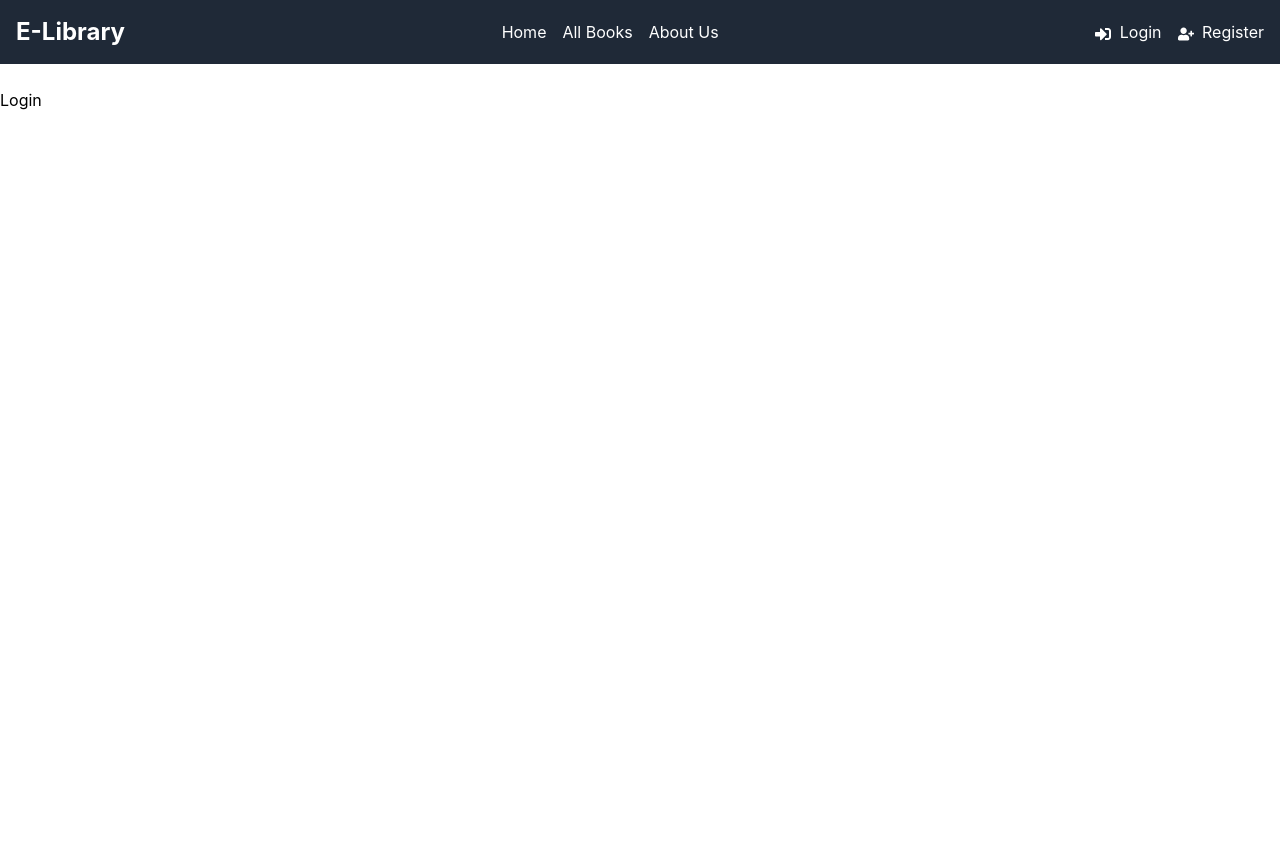
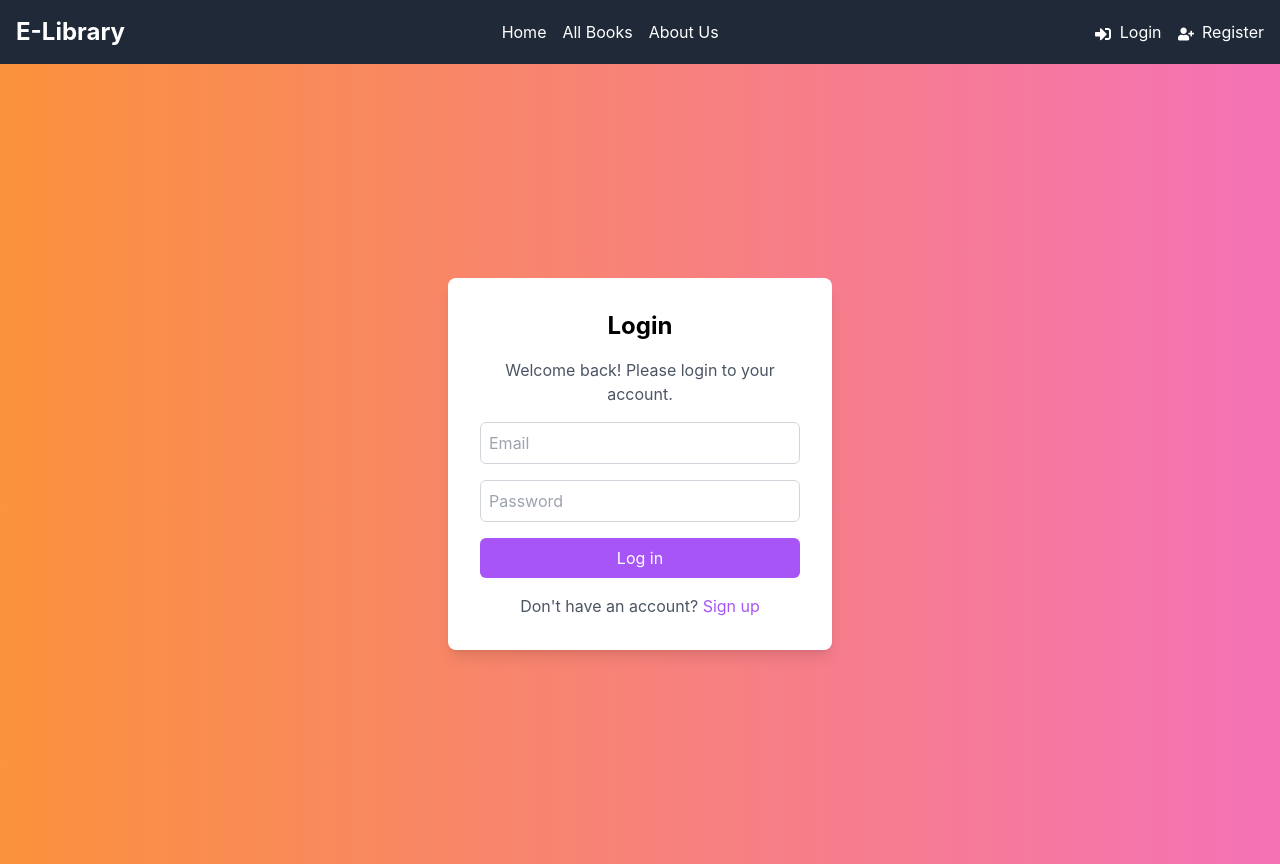
Before and after one commit to Kashyap297/swiftrut-task-7, a React (Create React App) app in the folder frontend/: page /login in a window 1280 px wide. Before the commit the page ends 800 px from the top, so only its background shows below. Built offline with nearby package versions, Linux system fonts and the light colour scheme.

Commit message:
login, register, logout done in react.

```diff
--- a/frontend/src/App.js
+++ b/frontend/src/App.js
@@ -15,7 +15,7 @@ function App() {
     <AuthProvider>
       <Router>
         <Header />
-        <div className="container mx-auto mt-6">
+        <div className="">
           <Routes>
             {/* Public Routes */}
             <Route path="/" element={<Home />} />
--- a/frontend/src/api/api.js
+++ b/frontend/src/api/api.js
@@ -2,11 +2,10 @@ import axios from "axios";
 
 // Create an Axios instance with the base URL for your API
 const api = axios.create({
-  baseURL: "https://swifrut-task-6.onrender.com/api", // Update with your actual backend URL
+  baseURL: "http://localhost:8000/api", // Update with your actual backend URL
 });
 
 // Export baseURL for potential use in other components
-export const BASE_URL = "https://swifrut-task-6.onrender.com";
 
 // Request Interceptor: Include token in the request headers if it exists
 api.interceptors.request.use(
--- a/frontend/src/pages/Login.jsx
+++ b/frontend/src/pages/Login.jsx
@@ -1,7 +1,69 @@
-import React from "react";
+// src/pages/Login.js
+import React, { useState, useContext } from "react";
+import { AuthContext } from "../context/AuthContext";
+import { Link, useNavigate } from "react-router-dom";
 
 const Login = () => {
-  return <div>Login</div>;
+  const [formData, setFormData] = useState({ email: "", password: "" });
+  const { login } = useContext(AuthContext);
+  const navigate = useNavigate();
+
+  const handleSubmit = async (e) => {
+    e.preventDefault();
+    try {
+      await login(formData.email, formData.password);
+      navigate("/"); // Redirect to homepage after login
+    } catch (error) {
+      console.error("Login error:", error.message);
+    }
+  };
+
+  return (
+    <div className="bg-gradient-to-r from-orange-400 to-pink-400 min-h-screen flex justify-center items-center">
+      <div className="bg-white p-8 rounded-lg shadow-lg w-96">
+        <h2 className="text-2xl font-bold text-center mb-4">Login</h2>
+        <p className="text-center text-gray-600 mb-4">
+          Welcome back! Please login to your account.
+        </p>
+        <form onSubmit={handleSubmit}>
+          <div className="mb-4">
+            <input
+              type="email"
+              placeholder="Email"
+              className="w-full p-2 border border-gray-300 rounded-md"
+              value={formData.email}
+              onChange={(e) =>
+                setFormData({ ...formData, email: e.target.value })
+              }
+            />
+          </div>
+          <div className="mb-4">
+            <input
+              type="password"
+              placeholder="Password"
+              className="w-full p-2 border border-gray-300 rounded-md"
+              value={formData.password}
+              onChange={(e) =>
+                setFormData({ ...formData, password: e.target.value })
+              }
+            />
+          </div>
+          <button
+            type="submit"
+            className="bg-purple-500 text-white py-2 px-4 rounded-md w-full"
+          >
+            Log in
+          </button>
+        </form>
+        <p className="text-center text-gray-600 mt-4">
+          Don't have an account?{" "}
+          <Link to="/register" className="text-purple-500">
+            Sign up
+          </Link>
+        </p>
+      </div>
+    </div>
+  );
 };
 
 export default Login;
--- a/frontend/src/pages/Register.jsx
+++ b/frontend/src/pages/Register.jsx
@@ -1,7 +1,112 @@
-import React from "react";
+// src/pages/Register.js
+import React, { useState, useContext } from "react";
+import { AuthContext } from "../context/AuthContext";
+import { Link, useNavigate } from "react-router-dom";
+import { FaFacebookF, FaGoogle, FaTwitter, FaLinkedinIn } from "react-icons/fa"; // Importing icons
 
 const Register = () => {
-  return <div>Register</div>;
+  const [formData, setFormData] = useState({
+    username: "",
+    email: "",
+    password: "",
+  });
+  const { register } = useContext(AuthContext);
+  const navigate = useNavigate();
+  const [error, setError] = useState(""); // State for error handling
+
+  const handleSubmit = async (e) => {
+    e.preventDefault();
+    setError(""); // Clear any previous errors
+
+    if (!formData.username || !formData.email || !formData.password) {
+      setError("Please fill in all the fields.");
+      return;
+    }
+
+    try {
+      await register(formData.username, formData.email, formData.password);
+      navigate("/"); // Redirect to homepage after registration
+    } catch (error) {
+      // Set the error message from the server or display a generic message
+      setError(
+        error.response?.data?.message || "Registration failed. Try again."
+      );
+    }
+  };
+
+  return (
+    <div className="bg-gradient-to-r from-orange-400 to-pink-400 min-h-screen flex justify-center items-center">
+      <div className="bg-white p-8 rounded-lg shadow-lg w-96">
+        <h2 className="text-2xl font-bold text-center mb-4">Register</h2>
+        <p className="text-center text-gray-600 mb-4">
+          How do you want to sign up?
+        </p>
+        <div className="flex justify-center space-x-4 mb-4">
+          <button className="p-3 rounded-full bg-blue-600 text-white">
+            <FaFacebookF />
+          </button>
+          <button className="p-3 rounded-full bg-red-500 text-white">
+            <FaGoogle />
+          </button>
+          <button className="p-3 rounded-full bg-blue-400 text-white">
+            <FaTwitter />
+          </button>
+          <button className="p-3 rounded-full bg-green-500 text-white">
+            <FaLinkedinIn />
+          </button>
+        </div>
+        <p className="text-center text-gray-500 mb-4">Or continue with</p>
+        {error && <div className="text-red-500 text-center mb-4">{error}</div>}
+        <form onSubmit={handleSubmit}>
+          <div className="mb-4">
+            <input
+              type="text"
+              placeholder="Username"
+              className="w-full p-2 border border-gray-300 rounded-md"
+              value={formData.username}
+              onChange={(e) =>
+                setFormData({ ...formData, username: e.target.value })
+              }
+            />
+          </div>
+          <div className="mb-4">
+            <input
+              type="email"
+              placeholder="Email"
+              className="w-full p-2 border border-gray-300 rounded-md"
+              value={formData.email}
+              onChange={(e) =>
+                setFormData({ ...formData, email: e.target.value })
+              }
+            />
+          </div>
+          <div className="mb-4">
+            <input
+              type="password"
+              placeholder="Password"
+              className="w-full p-2 border border-gray-300 rounded-md"
+              value={formData.password}
+              onChange={(e) =>
+                setFormData({ ...formData, password: e.target.value })
+              }
+            />
+          </div>
+          <button
+            type="submit"
+            className="bg-purple-500 text-white py-2 px-4 rounded-md w-full"
+          >
+            Sign up
+          </button>
+        </form>
+        <p className="text-center text-gray-600 mt-4">
+          Have an account?{" "}
+          <Link to="/login" className="text-purple-500">
+            Log in
+          </Link>
+        </p>
+      </div>
+    </div>
+  );
 };
 
 export default Register;
```
